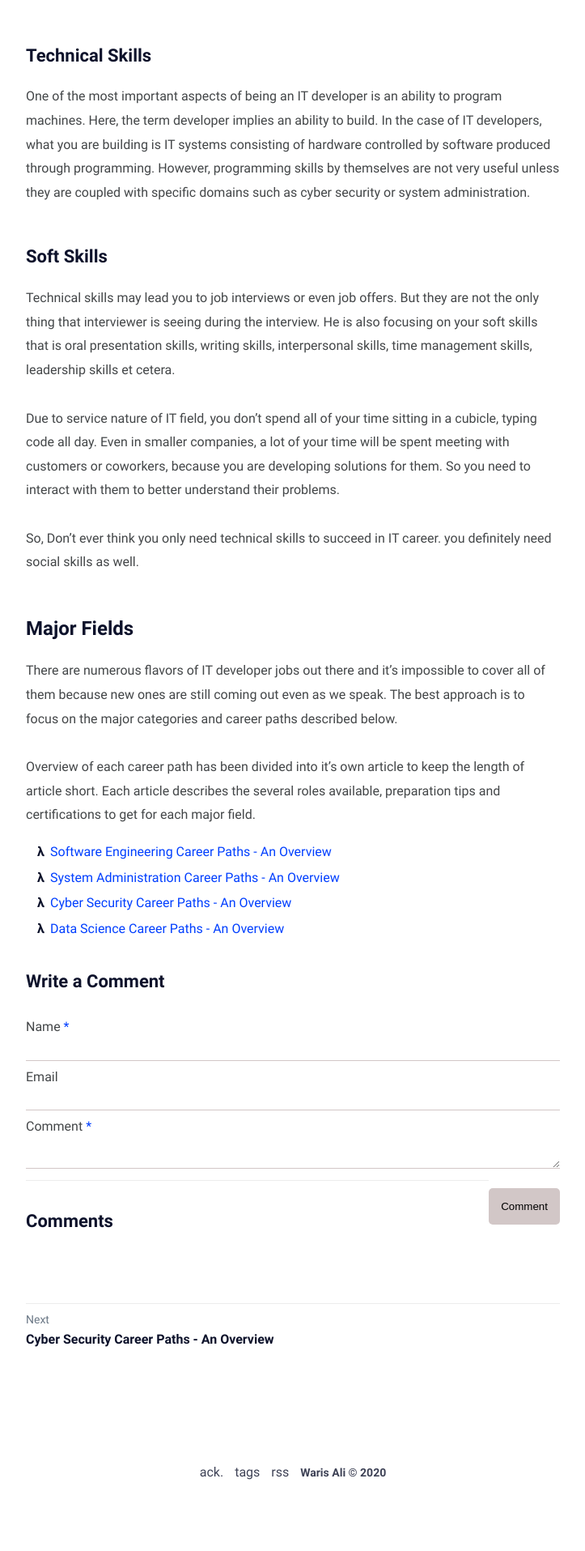
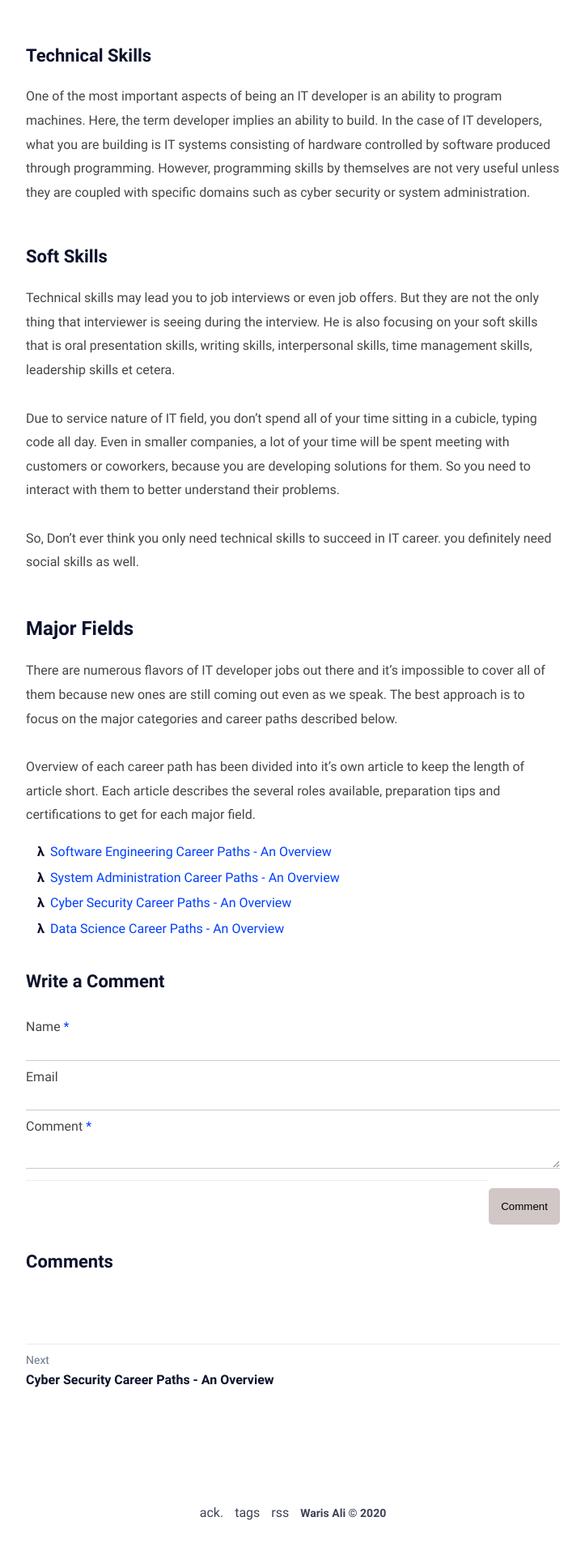
Before and after one commit to Waris-Ali-Tech/warisali.tech, a Jekyll site: the page built from _posts/2019-07-21-which-career-should-you-persue-in-it/2019-07-21-which-career-should-you-pursue-in-it.md, in a window 1280 px wide. Shown: the part 1567-3482 px from the top of the page at 81% size, without its empty margins (278-1001 px from the left). Built offline with Jekyll 4.4.1, drawn with Linux system fonts in a browser that asks for light colours; before the commit the page ends 3432 px from its top, so only the background shows below that.

Commit message:
feat: Add styled comments list

```diff
--- a/_includes/comments.html
+++ b/_includes/comments.html
@@ -2,7 +2,7 @@
     <h2>Write a Comment</h2>
     {% include comment_form.html %}
 </section>
-<section>
+<section class="post-comments">
     <h2>Comments</h2>
     {% for comment_hash in site.data.comments[page.slug] %}
     {% assign comment = comment_hash[1] %}
--- a/_sass/klise/_miscellaneous.scss
+++ b/_sass/klise/_miscellaneous.scss
@@ -32,3 +32,9 @@
 .required-star {
   color: $text-link-blue;
 }
+
+.dot:after {
+  content: "\2022";
+  padding-left: 7px;
+  padding-right: 7px;
+}
--- a/_sass/klise/_post.scss
+++ b/_sass/klise/_post.scss
@@ -90,6 +90,7 @@
   a {
     color: $text-link-blue;
     text-decoration: none;
+
     &[target="_blank"]::after {
       content: " \2197";
       font-size: $small-font-size;
@@ -204,6 +205,7 @@
       margin-top: 10px;
       border: none;
       border-radius: 5px;
+      cursor: pointer;
 
       &:active {
         background-color: $gray;
@@ -217,6 +219,42 @@
 
     h2 {
       margin-bottom: 20px;
+    }
+  }
+
+  .post-comments {
+    margin-top: 80px;
+
+    h2 {
+      margin-bottom: 30px
+    }
+
+    div.comments-container {
+      margin-bottom: 50px;
+
+      div {
+        .date {
+          font-size: $small-font-size;
+          display: block;
+        }
+
+        .comment {
+          margin-top: 5px;
+          margin-bottom: 3px;
+        }
+
+        a.reply {
+          font-size: $small-font-size;
+          cursor: pointer;
+        }
+
+        &.reply {
+          margin-top: 10px;
+          margin-left: 20px;
+          padding-left: 30px;
+          border-left: 1px solid $smoke;
+        }
+      }
     }
   }
 }
```
Also changed, not shown: _includes/comment.html (+20 -6 lines).
